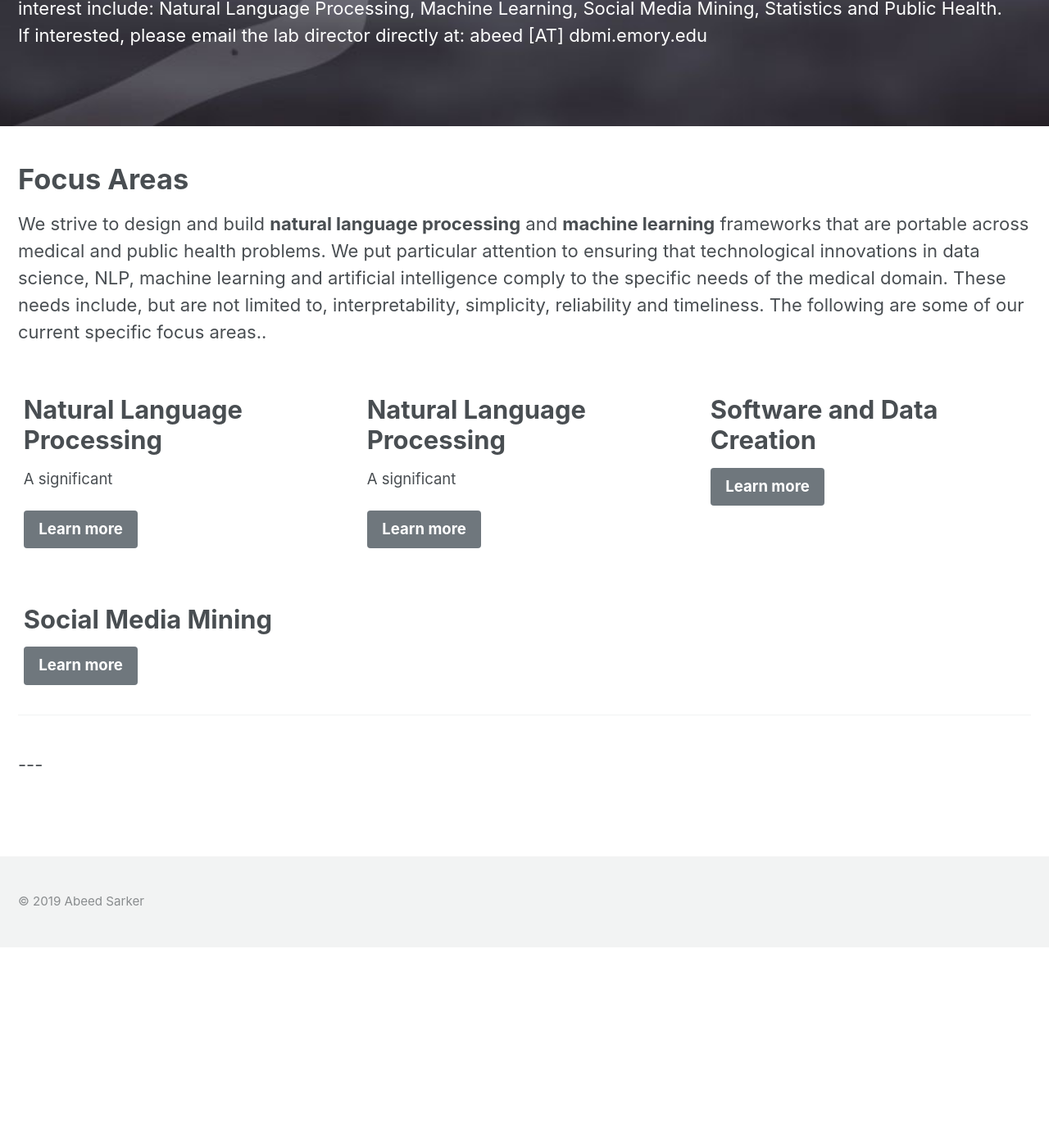
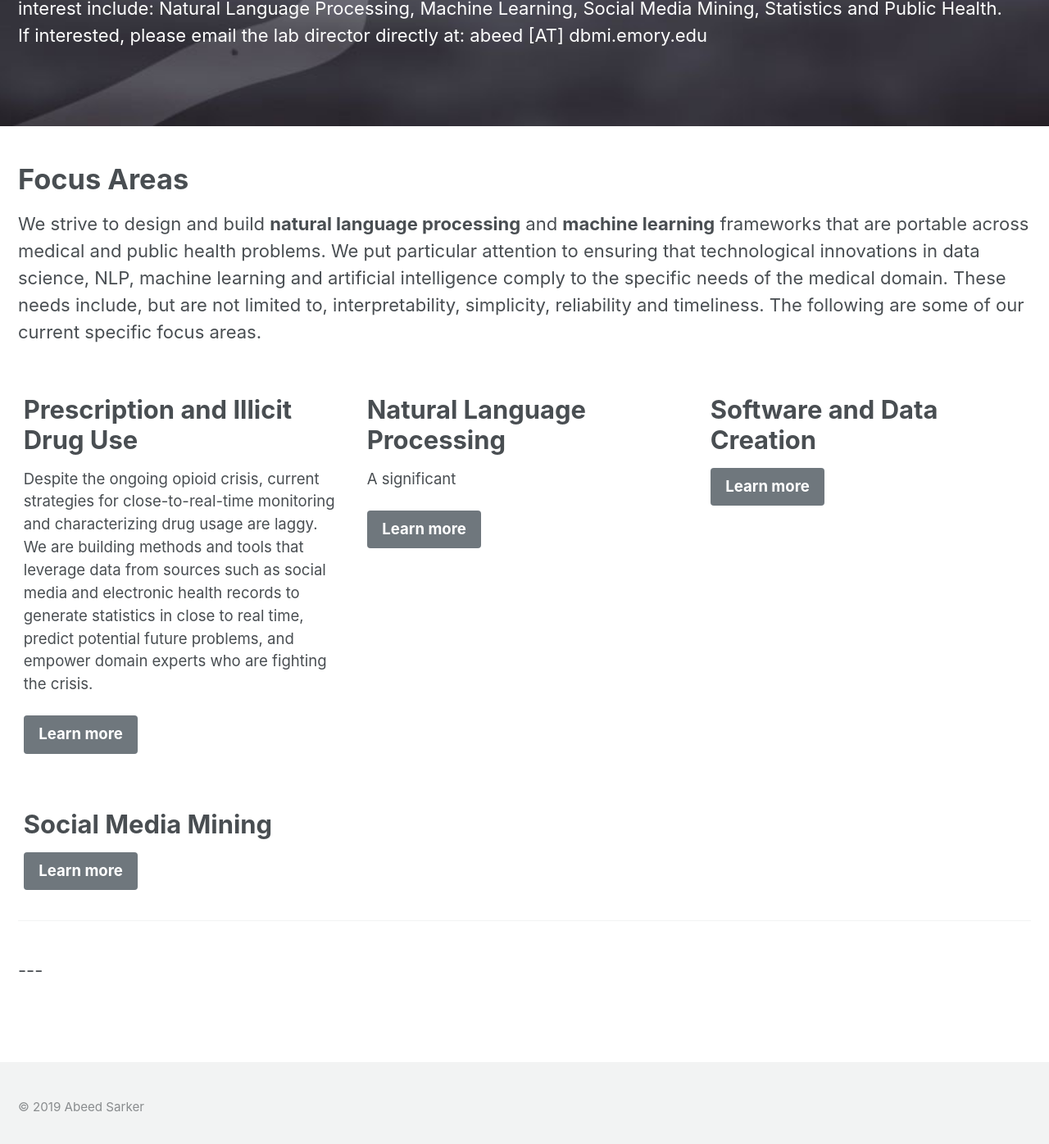
Before and after one commit to sarkerlab/Website, a Jekyll site: the page built from index.md, in a window 1280 px wide and 1400 px high, scrolled down 808 px. Shown: the top 1396 px of the window at 82% size. Built offline with Jekyll 4.4.1, drawn with Linux system fonts in a browser that asks for light colours; cached includes are drawn as plain includes; nearby versions of some CDN libraries; before the commit the page ends 1964 px from its top, so only the background shows below that.

Commit message:
Update index.md

```diff
--- a/index.md
+++ b/index.md
@@ -27,8 +27,8 @@ excerpt: >
 feature_row:
   - #image_path: /assets/images/mm-customizable-feature.png
     alt: "customizable"
-    title: "Natural Language Processing"
-    excerpt: "A significant"
+    title: "Prescription and Illicit Drug Use"
+    excerpt: "Despite the ongoing opioid crisis, current strategies for close-to-real-time monitoring and characterizing drug usage are laggy. We are building methods and tools that leverage data from sources such as social media and electronic health records to generate statistics in close to real time, predict potential future problems, and empower domain experts who are fighting the crisis."
     url: ""
     btn_class: "btn--primary"
     btn_label: "Learn more"
@@ -56,7 +56,7 @@ feature_row:
 ---
 
 <h1>Focus Areas</h1>
-<p>We strive to design and build <b>natural language processing</b> and <b> machine learning</b> frameworks that are portable across medical and public health problems. We put particular attention to ensuring that technological innovations in data science, NLP, machine learning and artificial intelligence comply to the specific needs of the medical domain. These needs include, but are not limited to, interpretability, simplicity, reliability and timeliness. The following are some of our current specific focus areas..
+<p>We strive to design and build <b>natural language processing</b> and <b> machine learning</b> frameworks that are portable across medical and public health problems. We put particular attention to ensuring that technological innovations in data science, NLP, machine learning and artificial intelligence comply to the specific needs of the medical domain. These needs include, but are not limited to, interpretability, simplicity, reliability and timeliness. The following are some of our current specific focus areas.
 
   <p>
 {% include feature_row %}
```
